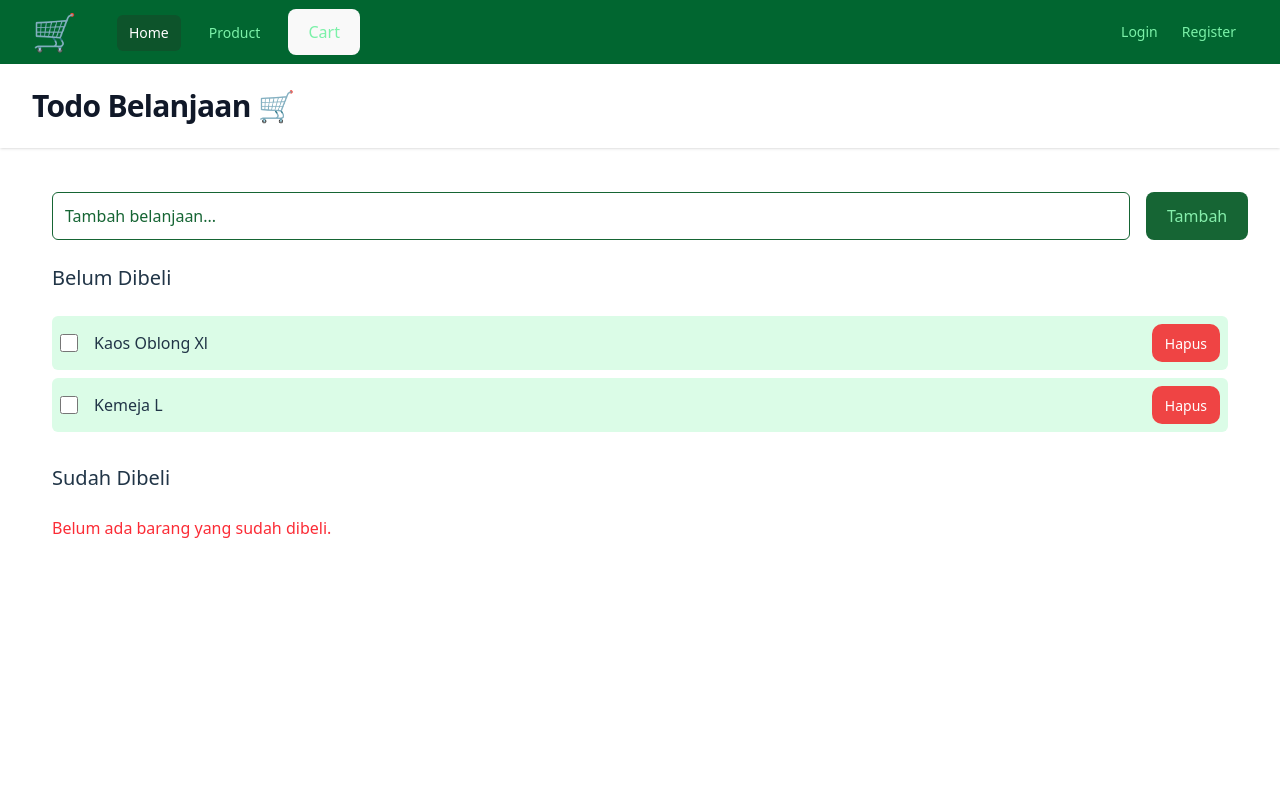
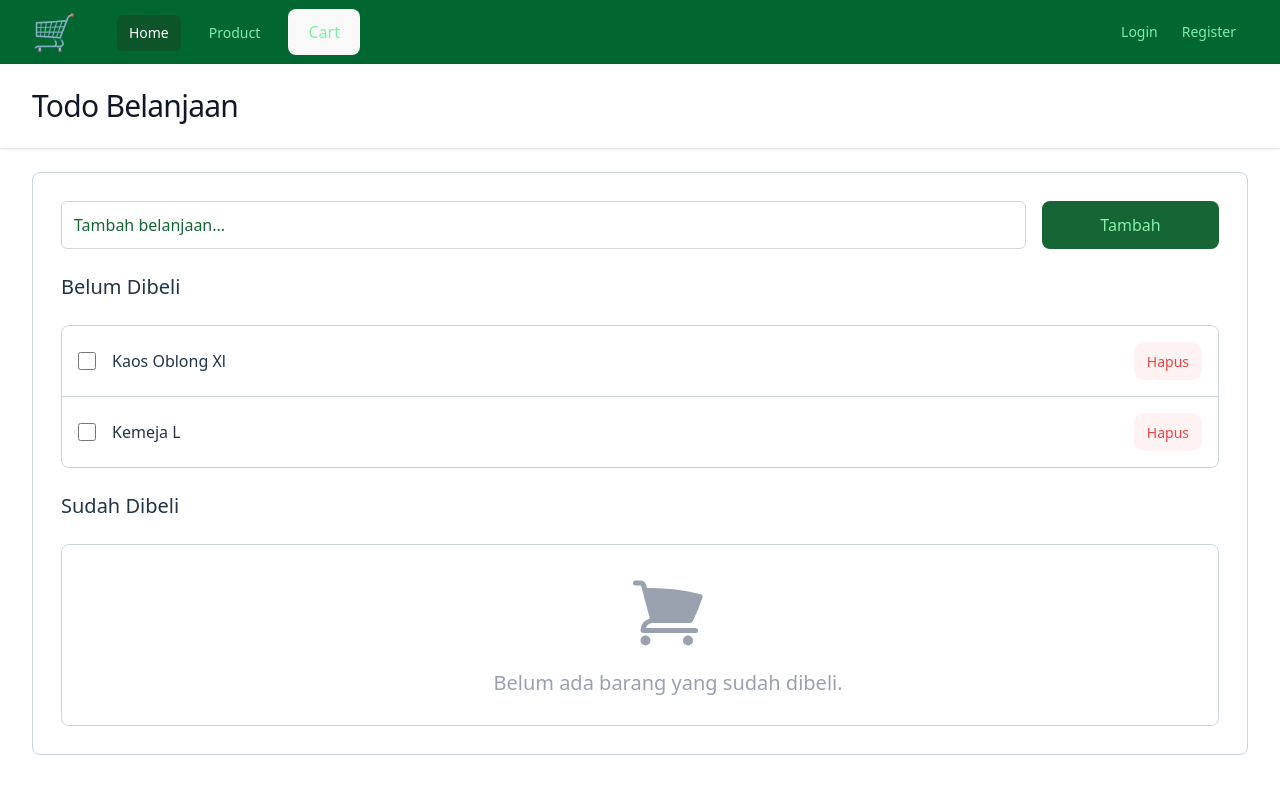
Before and after one commit to ELINSOPIAH03/e-commerce-sederhana, a React (Vite) app: page / in a window 1280 px wide. Shown: the top 794 px of the page. Built offline with nearby package versions, Linux system fonts and the light colour scheme.

Commit message:
fix: home style empty

```diff
--- a/src/components/Header.tsx
+++ b/src/components/Header.tsx
@@ -6,7 +6,7 @@ const Header = ({ title }: HeaderProps) => {
     return (
         <header className="bg-white shadow-sm">
             <div className="mx-auto max-w-7xl px-4 py-6 sm:px-6 lg:px-8">
-                <h3 className="text-lg sm:text-xl lg:text-3xl font-bold tracking-tight text-gray-900">{title}</h3>
+                <h3 className="text-lg sm:text-xl lg:text-3xl font-medium tracking-tight text-gray-900">{title}</h3>
             </div>
         </header>
     );
--- a/src/pages/Home.tsx
+++ b/src/pages/Home.tsx
@@ -1,6 +1,7 @@
 import { useState } from "react";
 import Navbar from '../components/Navbar'
 import Header from '../components/Header'
+import { ShoppingCartIcon } from '@heroicons/react/24/solid'
 
 import '../scss/components/_button.scss'
 import '../scss/components/_input.scss'
@@ -57,21 +58,21 @@ export default function Home() {
         <>
             <div className="min-h-full">
                 <Navbar />
-                <Header title="Todo Belanjaan 🛒" />
+                <Header title="Todo Belanjaan" />
                 <main>
-                    <div className="mx-auto max-w-7xl px-4 py-6 sm:px-6 lg:px-8">
-                        <div style={{ padding: "20px" }}>
+                    <div className="mx-auto max-w-7xl px-4 py-6 sm:px-6 lg:px-8 ">
+                        <div className="border border-slate-300 rounded-lg bg-white p-7">
 
                             <div className="flex gap-4 w-full ">
                                 <input
-                                    className="w-4/6 sm:w-11/12 form-control"
+                                    className="w-4/6 sm:w-10/12 form-control grey"
                                     type="text"
                                     value={input}
                                     onChange={(e) => setInput(e.target.value)}
                                     placeholder="Tambah belanjaan..."
                                 />
                                 <button
-                                    className="btn-bg add w-max"
+                                    className="btn-bg add w-full"
                                     onClick={handleAddTask}>
                                         <span className="block sm:hidden">+</span>
                                         <span className="hidden sm:block">Tambah</span>
@@ -79,12 +80,15 @@ export default function Home() {
                             </div>
 
                             <h2 className="text-xl font-medium py-6">Belum Dibeli</h2>
-                            <ul>
+                            <ul className="border border-slate-300 rounded-lg">
                                 {unfinishedTasks.length === 0 ? (
-                                    <p className="text-red-500">Belum ada barang yang akan dibeli.</p>
+                                    <div className="flex flex-col w-full gap-4 justify-center m-7 items-center">
+                                        <ShoppingCartIcon aria-hidden="true" className="size-20 text-gray-400" />
+                                        <p className="text-sm lg:text-xl text-gray-400">Belum ada barang yang akan dibeli.</p>
+                                    </div>
                                 ) : (unfinishedTasks.map((task) => (
                                     <li key={task.id}
-                                        className="bg-green-100 p-2 rounded-md w-full flex justify-between items-center mb-2">
+                                        className="p-4 w-full flex justify-between items-center border-b border-slate-300 last:border-b-0">
                                         <div className="flex gap-4 items-center text-base font-medium">
                                             <input
                                                 className="form-check-input"
@@ -103,12 +107,15 @@ export default function Home() {
                             </ul>
 
                             <h2 className="text-xl font-medium py-6">Sudah Dibeli</h2>
-                            <ul>
+                            <ul className="border border-slate-300 rounded-lg">
                                 {finishedTasks.length === 0 ? (
-                                    <p className="text-red-500">Belum ada barang yang sudah dibeli.</p>
+                                    <div className="flex flex-col w-full gap-4 justify-center m-7 items-center">
+                                        <ShoppingCartIcon aria-hidden="true" className="size-20 text-gray-400" />
+                                        <p className="text-sm lg:text-xl text-gray-400">Belum ada barang yang sudah dibeli.</p>
+                                    </div>
                                     ) : (finishedTasks.map((task) => (
                                         <li
-                                            className="bg-green-100 p-2 rounded-md w-full flex justify-between items-center mb-2"
+                                            className="p-4 w-full flex justify-between items-center border-b border-slate-300 last:border-b-0"
                                             key={task.id}>
                                             <div className="flex gap-4 items-center text-base font-medium" style={{ textDecoration: "line-through" }}>
                                                 <input
--- a/src/scss/components/_button.scss
+++ b/src/scss/components/_button.scss
@@ -1,7 +1,7 @@
 .btn-bg{
     display: flex;
     height: 48px;
-    padding: 14px 34px;
+    padding: 14px 14px;
     justify-content: center;
     align-items: center;
     gap: 10px;
@@ -11,7 +11,7 @@
     background: var(--Blue, #166534);
 
     color: #86efac;
-    font-size: 18px;
+    font-size: 16px;
     font-style: normal;
     font-weight: 500;
     line-height: normal;
@@ -49,9 +49,9 @@
     align-self: stretch;
 
     border-radius: 10px;
-    background: #ef4444;
+    background: #fef2f2;
 
-    color: var(--v1-white, #FFF);
+    color: #ef4444;
     font-size: 14px;
     font-style: normal;
     font-weight: 500;
--- a/src/scss/components/_input.scss
+++ b/src/scss/components/_input.scss
@@ -22,6 +22,11 @@ input {
             font-weight: 400;
             line-height: normal;
         }
+
+        &.grey{
+            border: 1px solid #d4d4d4;
+            background: white;
+        }
     }
 
     &.form-check-input {
```
